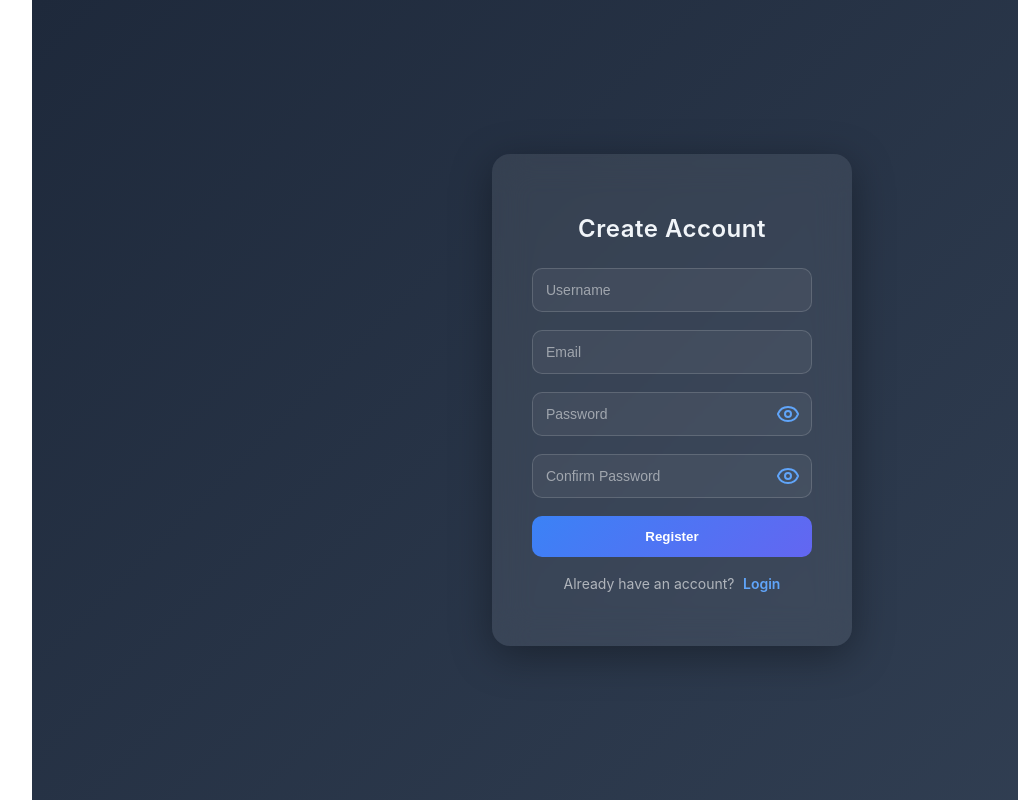
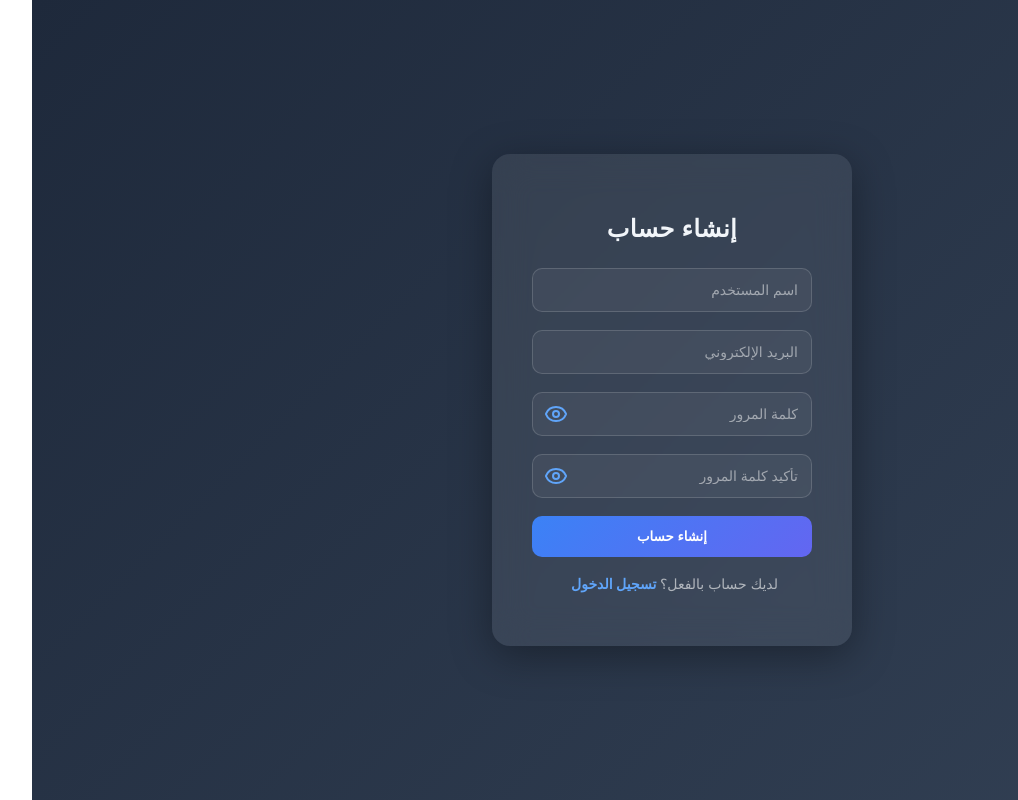
Before and after one commit to Abdullah-Alkhaatib/smartcart-11-2-2026, a React (Create React App) app in the folder frontend/: page /register in a window 1280 px wide. Shown: the whole page, without its empty margins (112-1130 px from the left). Built offline with nearby package versions, Linux system fonts and the light colour scheme.

Commit message:
profile user, change register and login

```diff
--- a/frontend/src/App.js
+++ b/frontend/src/App.js
@@ -3,7 +3,7 @@ import { Toaster } from "react-hot-toast"; // npm install react-hot-toast
 import { BrowserRouter, Routes, Route } from "react-router-dom";
 import Register from "./components/auth/Register.js";
 import Login from "./components/auth/Login.js";
-import { UserRoleProvider, useUserRole } from "./components/UserRole";
+import { useUserRole } from "./components/UserRole";
 import Dashboard from "./components/admin/Dashboard.js";
 import UserLayout from "./components/user/UserLayout.js";
 import NotFound from "./pages/NotFound.js";
@@ -40,7 +40,6 @@ function App() {
 
   return (
     <BrowserRouter>
-      <UserRoleProvider>
       <Toaster
         position="top-center"
         toastOptions={{
@@ -76,7 +75,6 @@ function App() {
 
         <Route path="/*" element={<NotFound />} />
       </Routes>
-      </UserRoleProvider>
     </BrowserRouter>
   );
 }
--- a/frontend/src/components/auth/Login.js
+++ b/frontend/src/components/auth/Login.js
@@ -1,15 +1,15 @@
 import "./login.css";
 import { useContext, useState } from "react";
 import axios from "axios";
-import { Link } from "react-router-dom";
+import { Link, useNavigate } from "react-router-dom";
 import { toast } from "react-hot-toast";
 import { UserRoleContext } from "../UserRole";
 import API_URL from "../../config/api";
 import { Eye, EyeOff } from "lucide-react";
 
 export default function Login() {
-
   const { login } = useContext(UserRoleContext);
+  const navigate = useNavigate();
 
   const [email, setEmail] = useState("");
   const [password, setPassword] = useState("");
@@ -21,21 +21,18 @@ export default function Login() {
     setLoading(true);
 
     try {
-
       const { data } = await axios.post(`${API_URL}/api/auth/login`, {
         email,
-                password
+        password,
       });
 
       localStorage.setItem("token", data.token);
       login(data.role);
 
-            toast.success("Login successful");
-
-            window.location.href = "/";
-
+      toast.success("تم تسجيل الدخول بنجاح");
+      navigate("/");
     } catch (error) {
-            toast.error(error.response?.data?.message || "Login failed");
+      toast.error("فشل تسجيل الدخول");
     } finally {
       setLoading(false);
     }
@@ -43,55 +40,47 @@ export default function Login() {
 
   return (
     <div className="login-page">
-
       <div className="login-card">
-
-                <h2>Login Page</h2>
+        <h2>تسجيل الدخول</h2>
 
         <form onSubmit={handleSubmit}>
-
           <input
             type="email"
-                        placeholder="Email"
+            placeholder="البريد الإلكتروني"
             dir="ltr"
             value={email}
-                        onChange={(e)=>setEmail(e.target.value)}
+            onChange={(e) => setEmail(e.target.value)}
             required
           />
 
           <div className="password-wrapper">
-
             <input
               type={showPassword ? "text" : "password"}
-                            placeholder="Password"
+              placeholder="كلمة المرور"
               dir="auto"
               value={password}
-                            onChange={(e)=>setPassword(e.target.value)}
+              onChange={(e) => setPassword(e.target.value)}
               required
             />
 
             <span
               className="show-password"
-                            onClick={()=>setShowPassword(!showPassword)}
+              onClick={() => setShowPassword(!showPassword)}
             >
               {showPassword ? <EyeOff /> : <Eye />}
             </span>
-
           </div>
 
           <button disabled={loading}>
-                        {loading ? "Signing in..." : "Login"}
+            {loading ? "جاري تسجيل الدخول..." : "دخول"}
           </button>
-
         </form>
 
         <p>
-                    Don't have an account?
-                    <Link to="/register"> Register</Link>
+          ليس لديك حساب؟
+          <Link to="/register"> إنشاء حساب</Link>
         </p>
-
       </div>
-
     </div>
   );
 }
--- a/frontend/src/components/auth/Register.js
+++ b/frontend/src/components/auth/Register.js
@@ -1,12 +1,13 @@
 import "./register.css";
 import { useState } from "react";
 import axios from "axios";
-import { Link } from "react-router-dom";
+import { Link, useNavigate } from "react-router-dom";
 import { toast } from "react-hot-toast";
 import API_URL from "../../config/api";
 import { Eye, EyeOff } from "lucide-react";
 
 export default function Register() {
+  const navigate = useNavigate();
 
   const [username, setUsername] = useState("");
   const [email, setEmail] = useState("");
@@ -20,12 +21,12 @@ export default function Register() {
     e.preventDefault();
 
     if (password !== confirmPassword) {
-      toast.error("Passwords do not match");
+      toast.error("كلمتا المرور غير متطابقتين");
       return;
     }
 
     if (password.length < 6) {
-      toast.error("Password must be at least 6 characters");
+      toast.error("يجب أن تكون كلمة المرور 6 أحرف على الأقل");
       return;
     }
 
@@ -35,17 +36,21 @@ export default function Register() {
       await axios.post(`${API_URL}/api/auth/register`, {
         username,
         email,
-        password
+        password,
       });
 
-      toast.success("Registration successful");
+      toast.success("تم إنشاء الحساب بنجاح");
+      navigate("/login");
+    } catch (error) {
+      const backendMessage = error.response?.data?.message;
 
-      setTimeout(() => {
-        window.location.href = "/login";
-      }, 1500);
-
-    } catch (error) {
-      toast.error(error.response?.data?.message || "Registration failed");
+      if (backendMessage === "Username already exists") {
+        toast.error("اسم المستخدم مستخدم بالفعل");
+      } else if (backendMessage === "Email already exists") {
+        toast.error("البريد الإلكتروني مستخدم بالفعل");
+      } else {
+        toast.error("فشل إنشاء الحساب");
+      }
     } finally {
       setLoading(false);
     }
@@ -53,28 +58,25 @@ export default function Register() {
 
   return (
     <div className="register-page">
-
       <div className="register-card">
-
-        <h2>Create Account</h2>
+        <h2>إنشاء حساب</h2>
 
         <form onSubmit={handleSubmit}>
-
           <input
             type="text"
-            placeholder="Username"
+            placeholder="اسم المستخدم"
             dir="auto"
             value={username}
-            onChange={(e)=>setUsername(e.target.value)}
+            onChange={(e) => setUsername(e.target.value)}
             required
           />
 
           <input
             type="email"
-            placeholder="Email"
+            placeholder="البريد الإلكتروني"
             dir="ltr"
             value={email}
-            onChange={(e)=>setEmail(e.target.value)}
+            onChange={(e) => setEmail(e.target.value)}
             required
           />
 
@@ -82,16 +84,16 @@ export default function Register() {
           <div className="password-wrapper">
             <input
               type={showPassword ? "text" : "password"}
-              placeholder="Password"
+              placeholder="كلمة المرور"
               dir="auto"
               value={password}
-              onChange={(e)=>setPassword(e.target.value)}
+              onChange={(e) => setPassword(e.target.value)}
               required
             />
 
             <span
               className="show-password"
-              onClick={()=>setShowPassword(!showPassword)}
+              onClick={() => setShowPassword(!showPassword)}
             >
               {showPassword ? <EyeOff /> : <Eye />}
             </span>
@@ -101,34 +103,31 @@ export default function Register() {
           <div className="password-wrapper">
             <input
               type={showConfirmPassword ? "text" : "password"}
-              placeholder="Confirm Password"
+              placeholder="تأكيد كلمة المرور"
               dir="auto"
               value={confirmPassword}
-              onChange={(e)=>setConfirmPassword(e.target.value)}
+              onChange={(e) => setConfirmPassword(e.target.value)}
               required
             />
 
             <span
               className="show-password"
-              onClick={()=>setShowConfirmPassword(!showConfirmPassword)}
+              onClick={() => setShowConfirmPassword(!showConfirmPassword)}
             >
               {showConfirmPassword ? <EyeOff /> : <Eye />}
             </span>
           </div>
 
           <button disabled={loading}>
-            {loading ? "Creating..." : "Register"}
+            {loading ? "جاري إنشاء الحساب..." : "إنشاء حساب"}
           </button>
-
         </form>
 
         <p>
-          Already have an account?
-          <Link to="/login"> Login</Link>
+          لديك حساب بالفعل؟
+          <Link to="/login"> تسجيل الدخول</Link>
         </p>
-
       </div>
-
     </div>
   );
 }
--- a/frontend/src/components/auth/login.css
+++ b/frontend/src/components/auth/login.css
@@ -69,7 +69,7 @@
 
 .login-card input::placeholder {
   color: rgba(255,255,255,0.5);
-  text-align: left;
+  text-align: right;
 }
 
 
@@ -87,14 +87,14 @@
 }
 
 .password-wrapper input {
-  padding-right: 45px;
+  padding-left: 45px;
 }
 
 
 /* Eye icon */
 .show-password {
   position: absolute;
-  right: 12px;
+  left: 12px;
   top: 50%;
   transform: translateY(-50%);
   cursor: pointer;
@@ -103,6 +103,7 @@
   align-items: center;
   justify-content: center;
   transition: 0.25s;
+  text-align: left;
 }
 
 .show-password:hover {
--- a/frontend/src/components/auth/register.css
+++ b/frontend/src/components/auth/register.css
@@ -16,7 +16,7 @@
 
 .password-wrapper input {
   width: 100%;
-  /* padding-right: 45px; */
+  padding-left: 45px;
 }
 
 
@@ -74,7 +74,26 @@
 
 .register-card input::placeholder {
   color: rgba(255,255,255,0.5);
-  text-align: left;
+  text-align: right;
+}
+
+
+/* Eye icon */
+.show-password {
+  position: absolute;
+  left: 12px;
+  top: 50%;
+  transform: translateY(-50%);
+  cursor: pointer;
+  color: #60a5fa;
+  display: flex;
+  align-items: center;
+  justify-content: center;
+  transition: 0.25s;
+}
+
+.show-password:hover {
+  transform: translateY(-50%) scale(1.1);
 }
 
 
--- a/frontend/src/components/user/Navbar.js
+++ b/frontend/src/components/user/Navbar.js
@@ -7,6 +7,7 @@ import toast from "react-hot-toast";
 import { useProductContext } from "../context/ProductContext";
 import { useCart } from "../context/CartContext";
 import API_URL from "../../config/api";
+import { useUserRole } from "../UserRole";
 
 export default function Navbar() {
   const [user, setUser] = useState(null);
@@ -16,6 +17,7 @@ export default function Navbar() {
 
   const { selectedCategory, setSelectedCategory } = useProductContext();
   const { cartItems } = useCart();
+  const { role, logout } = useUserRole();
   const navigate = useNavigate();
 
   const cartCount = useMemo(
@@ -66,13 +68,17 @@ export default function Navbar() {
 
   useEffect(() => {
     fetchUserProfile();
+  }, [role]);
+
+  useEffect(() => {
     fetchCategories();
   }, []);
 
   function handleLogout() {
-    localStorage.removeItem("token");
+    logout();
+    setUser(null);
     toast.success("تم تسجيل الخروج بنجاح");
-    navigate("/login");
+    navigate("/");
   }
 
   function handleCategorySelect(event) {
--- a/frontend/src/components/user/ProfileUser.js
+++ b/frontend/src/components/user/ProfileUser.js
@@ -131,7 +131,13 @@ export default function ProfileUser() {
       navigate("/register");
     } catch (err) {
       console.error(err);
-      toast.error("فشل الحذف");
+      if (err.response?.status === 403) {
+        toast.error("غير مسموح لك بحذف هذا الحساب");
+      } else if (err.response?.status === 401) {
+        toast.error("انتهت الجلسة، يرجى تسجيل الدخول مجددًا");
+      } else {
+        toast.error(err.response?.data?.message || "فشل الحذف");
+      }
     }
   };
 
@@ -158,7 +164,7 @@ export default function ProfileUser() {
       }
 
       await axios.put(
-        `${API_URL}/api/users/profile/password`,
+        `${API_URL}/api/users/password`,
         {
           currentPassword: currentPassword,
           newPassword: newPassword,
```
Also changed, not shown: 2 other files (tests, documents, lock files or other folders). Lines whose indentation alone changed are shown as unchanged.
